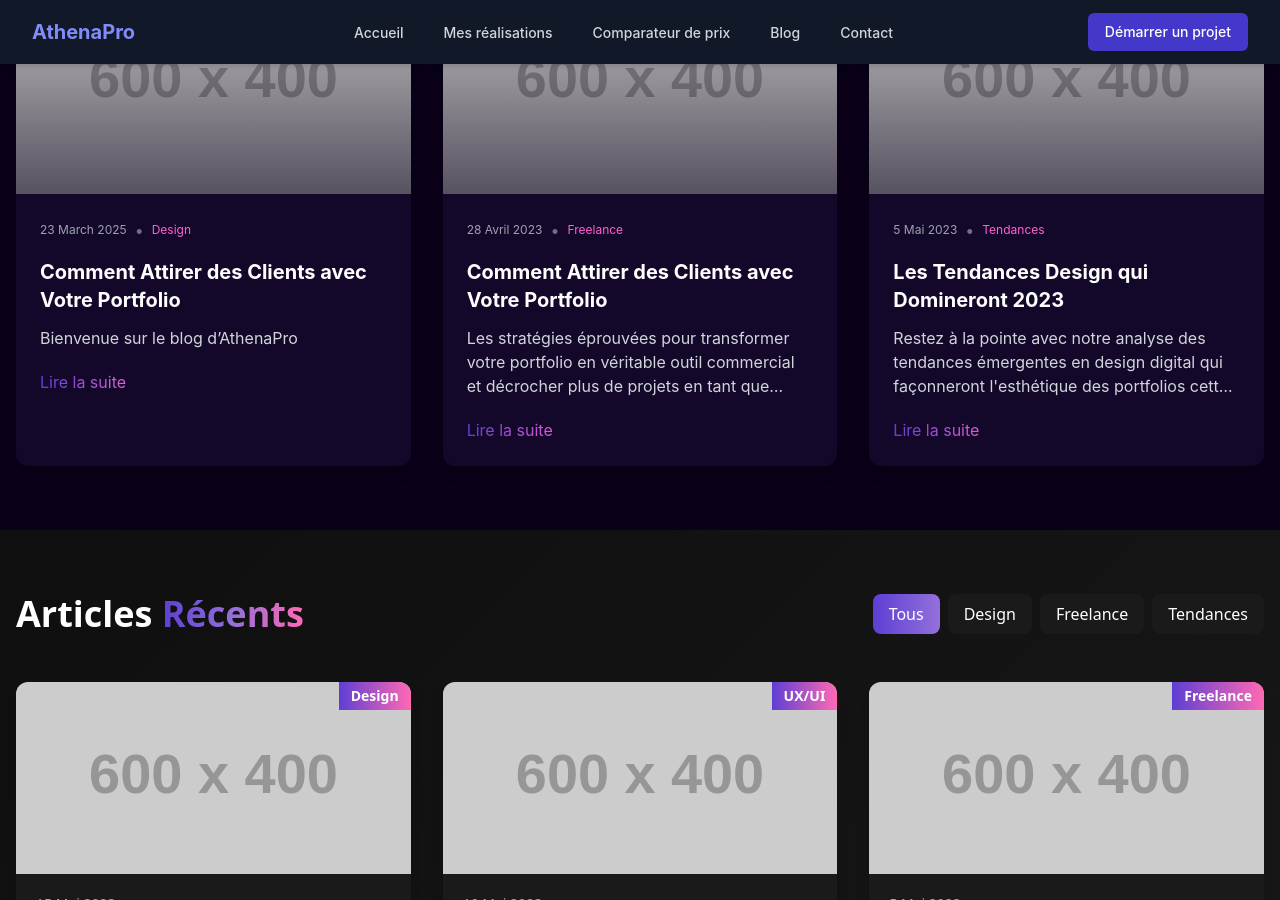
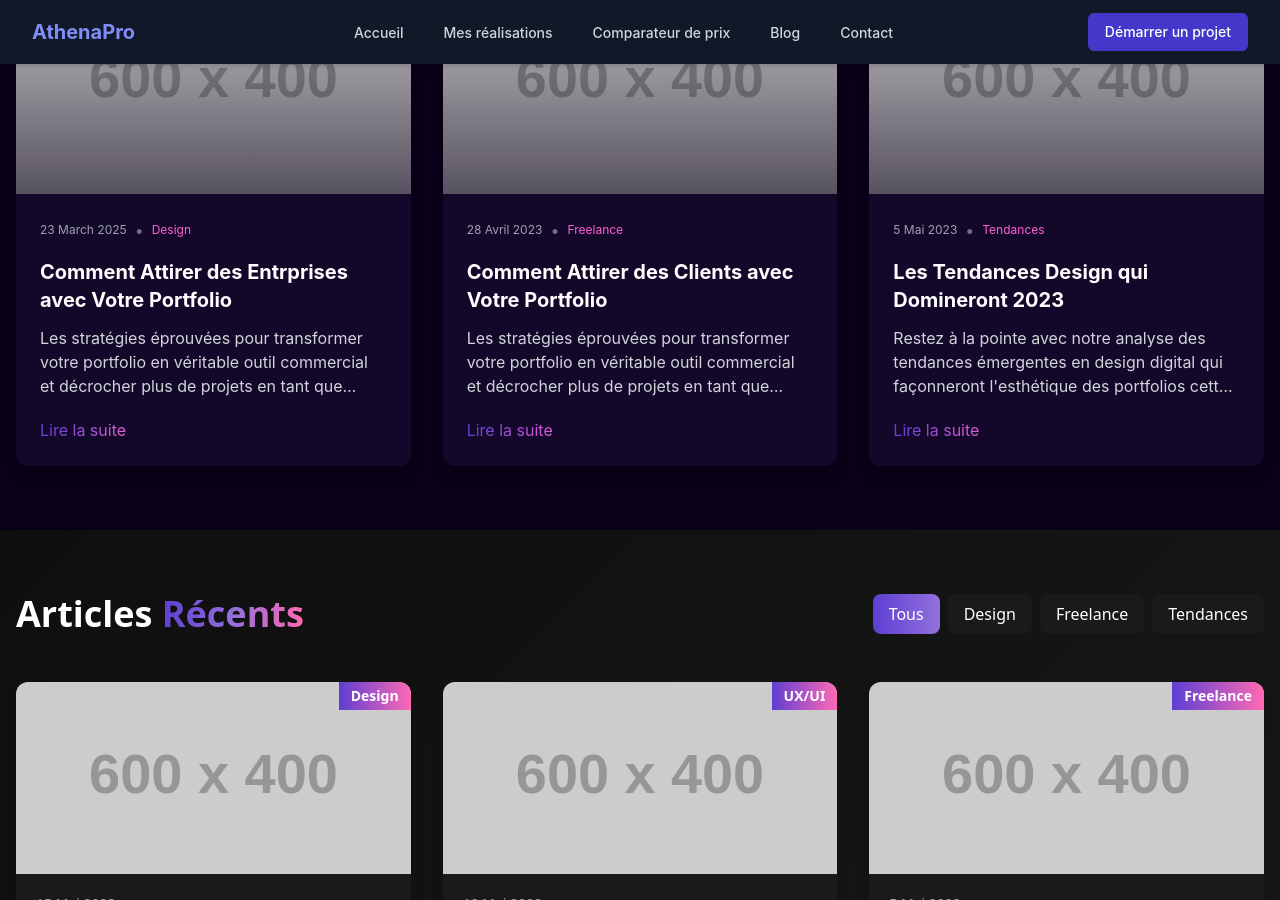
Before and after one commit to Portfolio-professionnal/AthenaPro, a Jekyll site: the page built from Blog.html, in a window 1280 px wide and 900 px high, scrolled down 616 px. Built offline with Jekyll 4.4.1, drawn with Linux system fonts in a browser that asks for light colours; nearby versions of some CDN libraries.

Commit message:
Update 2025-03-23-Comment-Attirer-des-Entreprises-avec-Votre-Portfolio.md

```diff
--- a/_posts/2025-03-23-Comment-Attirer-des-Entreprises-avec-Votre-Portfolio.md
+++ b/_posts/2025-03-23-Comment-Attirer-des-Entreprises-avec-Votre-Portfolio.md
@@ -1,10 +1,10 @@
 ---
 layout: post
-title: "Comment Attirer des Clients avec Votre Portfolio"
+title: "Comment Attirer des Entrprises avec Votre Portfolio"
 date: 2025-03-23 10:00:00 +0100
 categories: blog
 ---
 
-# Bienvenue sur le blog d’AthenaPro
+# Les stratégies éprouvées pour transformer votre portfolio en véritable outil commercial et décrocher plus de projets en tant que freelance.
 
 Voici mon premier article présentant nos services de création de portfolios professionnels sur mesure.
```
